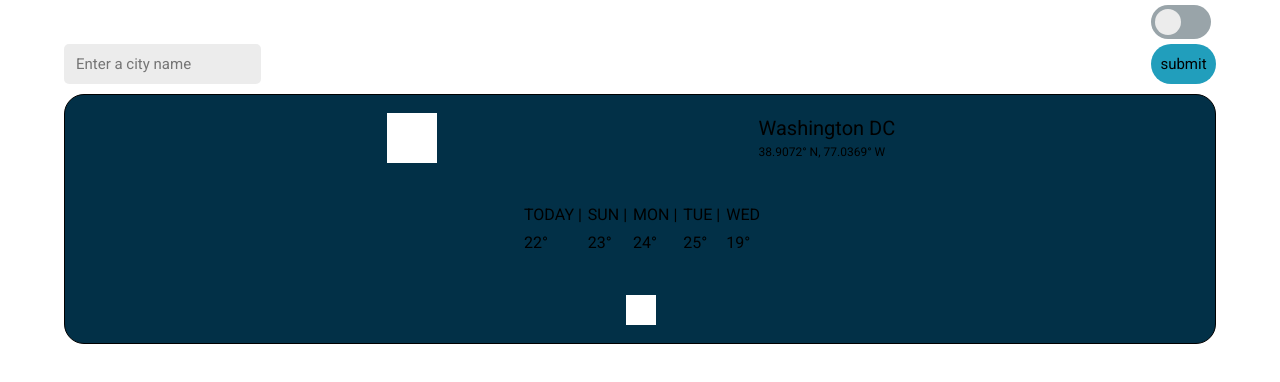
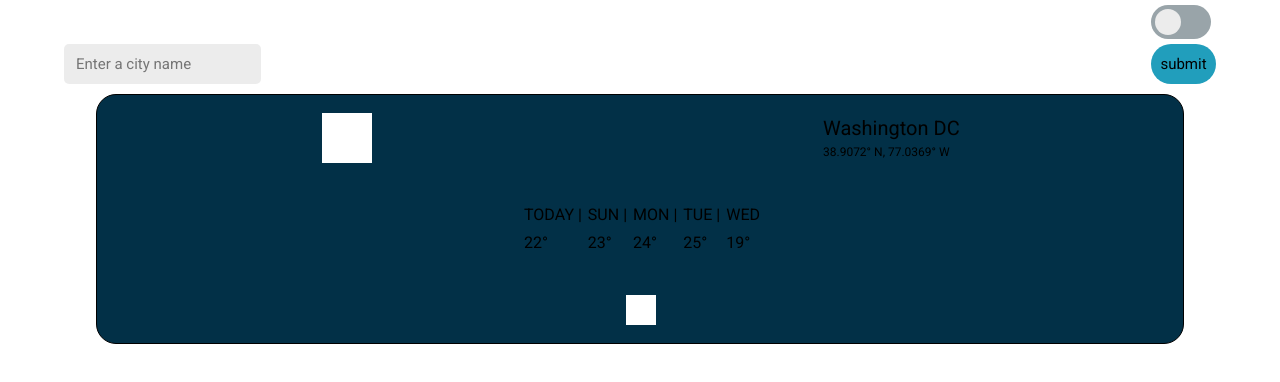
Before and after one commit to anavarro99dev/AGILE-proyect-vue3, a Vue app: page / in a window 1280 px wide. Shown: the top 382 px of the page. Built offline with nearby package versions, Linux system fonts and the light colour scheme.

Commit message:
Card#5 Coreccion

```diff
--- a/src/components/Card.vue
+++ b/src/components/Card.vue
@@ -42,16 +42,15 @@
   background-color: #023047;
   border: solid 0.1rem #000000;
   border-radius: 2rem;
-  width: 90vw;
+  width: 85vw;
   height: 25rem;
   margin: 1rem auto;
 }
 
 .card-header {
   display: flex;
-  align-content: space-between;
+  justify-content: space-around;
   width: inherit;
-  justify-content: space-evenly;
   span {
     font-size: 1.2rem;
   }
```
